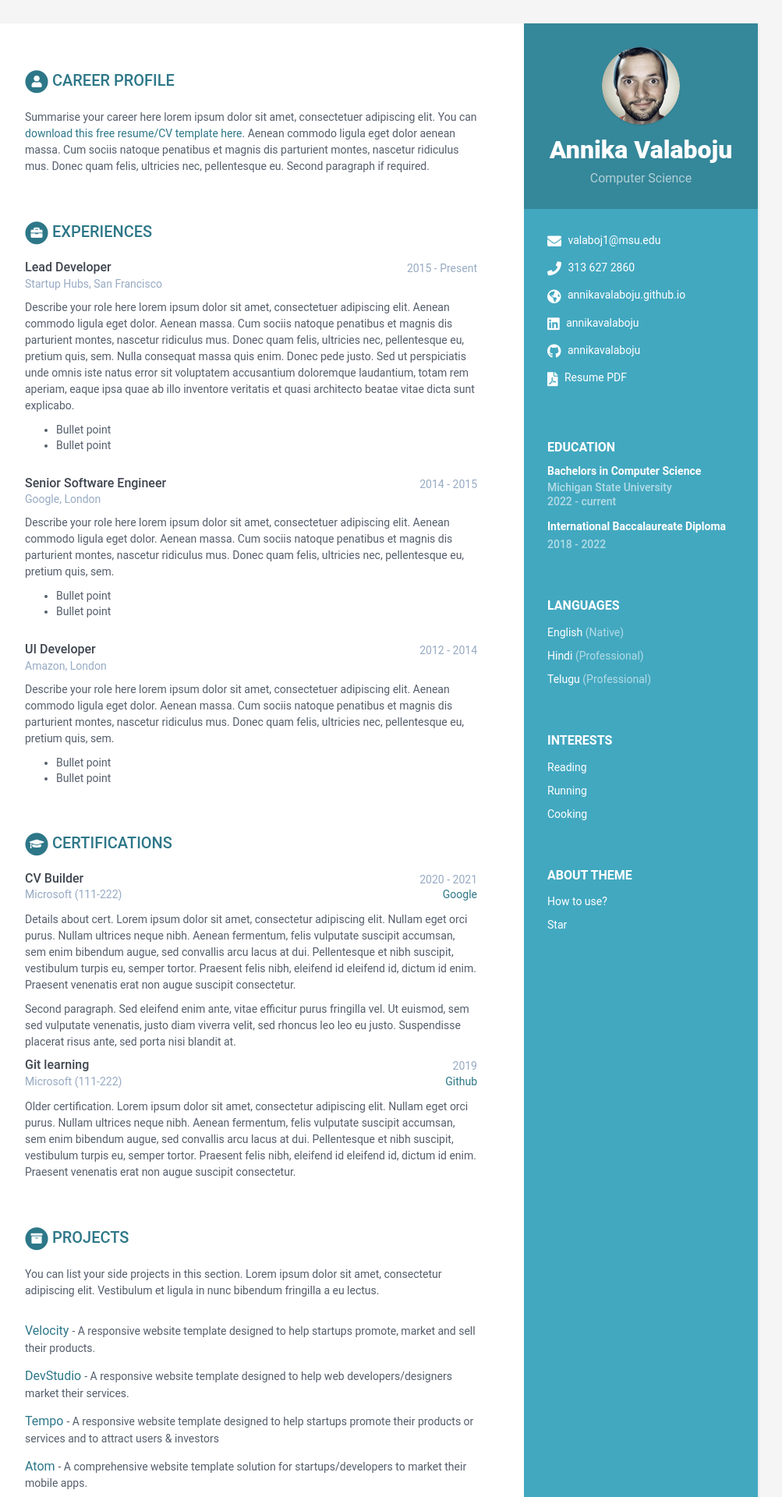
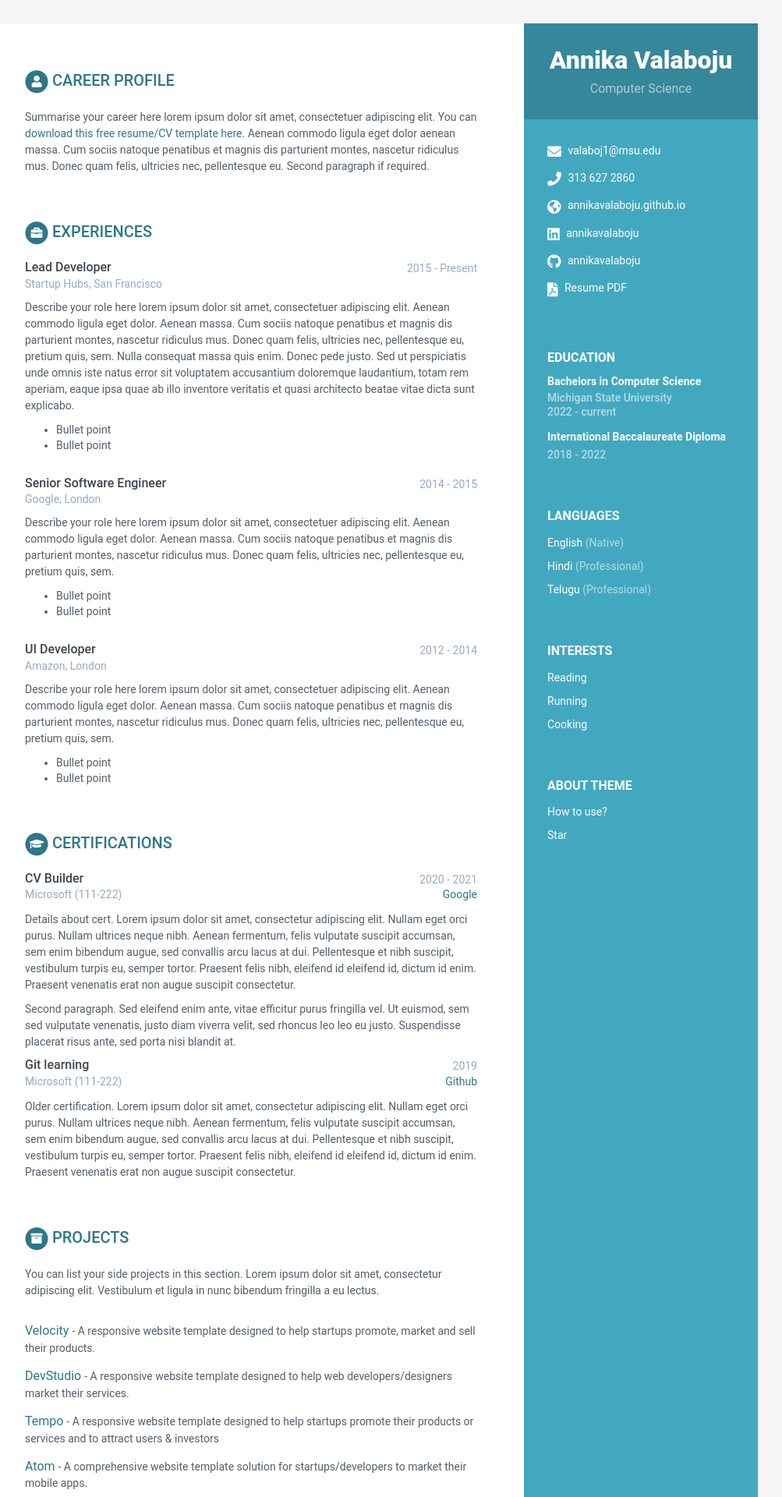
Before and after one commit to annikavalaboju/annikavalaboju1.github.io, a Jekyll site: the page built from index.html, in a window 1280 px wide. Shown: the top 1920 px of the page at 78% size, without its empty margins (168-1171 px from the left). Built offline with Jekyll 4.4.1, drawn with Linux system fonts in a browser that asks for light colours.

Commit message:
Update data.yml

```diff
--- a/_data/data.yml
+++ b/_data/data.yml
@@ -10,7 +10,7 @@ sidebar:
     # Profile information
     name: Annika Valaboju
     tagline: Computer Science
-    avatar: profile.png  #place a 100x100 picture inside /assets/images/ folder and provide the name of the file below
+    #avatar: profile.png  #place a 100x100 picture inside /assets/images/ folder and provide the name of the file below
 
     # Sidebar links
     email: valaboj1@msu.edu
```
